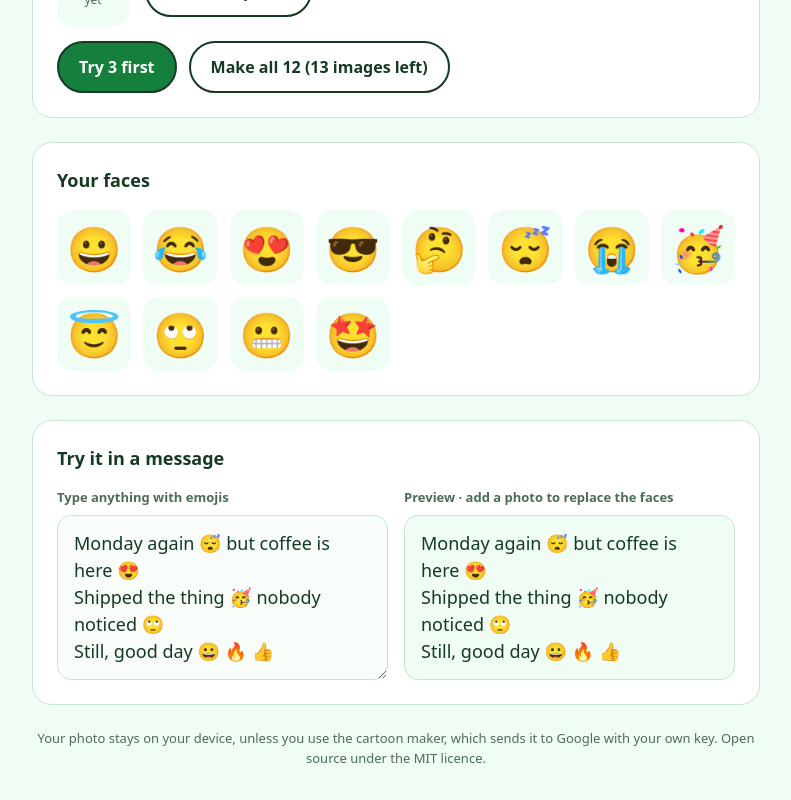
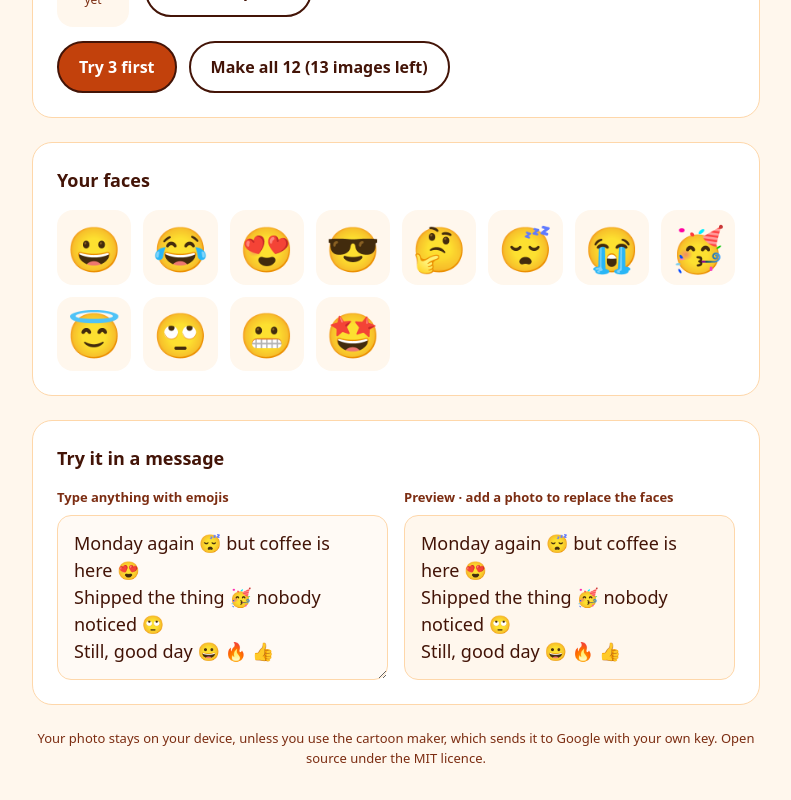
Before and after one commit to Vinit-bisht/Emoted, a React (Vite) app: page / in a window 1280 px wide. Shown: the part 769-1569 px from the top of the page, without its empty margins (244-1035 px from the left). Built offline with nearby package versions, Linux system fonts and the light colour scheme.

Commit message:
Switch interface theme to orange
Co-Authored-By: figma[bot] <198110074+figma[bot]@users.noreply.github.com>
Figma-Prompt-ID: 0
Figma-Session-ID: e3fc117e-4dba-49b4-a736-8b9a4e4fc336

```diff
--- a/src/styles.css
+++ b/src/styles.css
@@ -1,10 +1,10 @@
 :root {
-  --bg: #f0fdf4;
-  --ink: #143a24;
-  --muted: #4d6b59;
+  --bg: #fff7ed;
+  --ink: #431407;
+  --muted: #7c2d12;
   --card: #ffffff;
-  --line: #c7e5d0;
-  --accent: #15803d;
+  --line: #fed7aa;
+  --accent: #c2410c;
   --accent-ink: #ffffff;
   --radius: 20px;
   font-family: ui-rounded, 'SF Pro Rounded', 'Nunito', system-ui, -apple-system,
@@ -188,7 +188,7 @@ textarea,
 
 textarea {
   resize: vertical;
-  background: #f8fdf9;
+  background: #fffaf5;
 }
 
 textarea:focus-visible {
```
